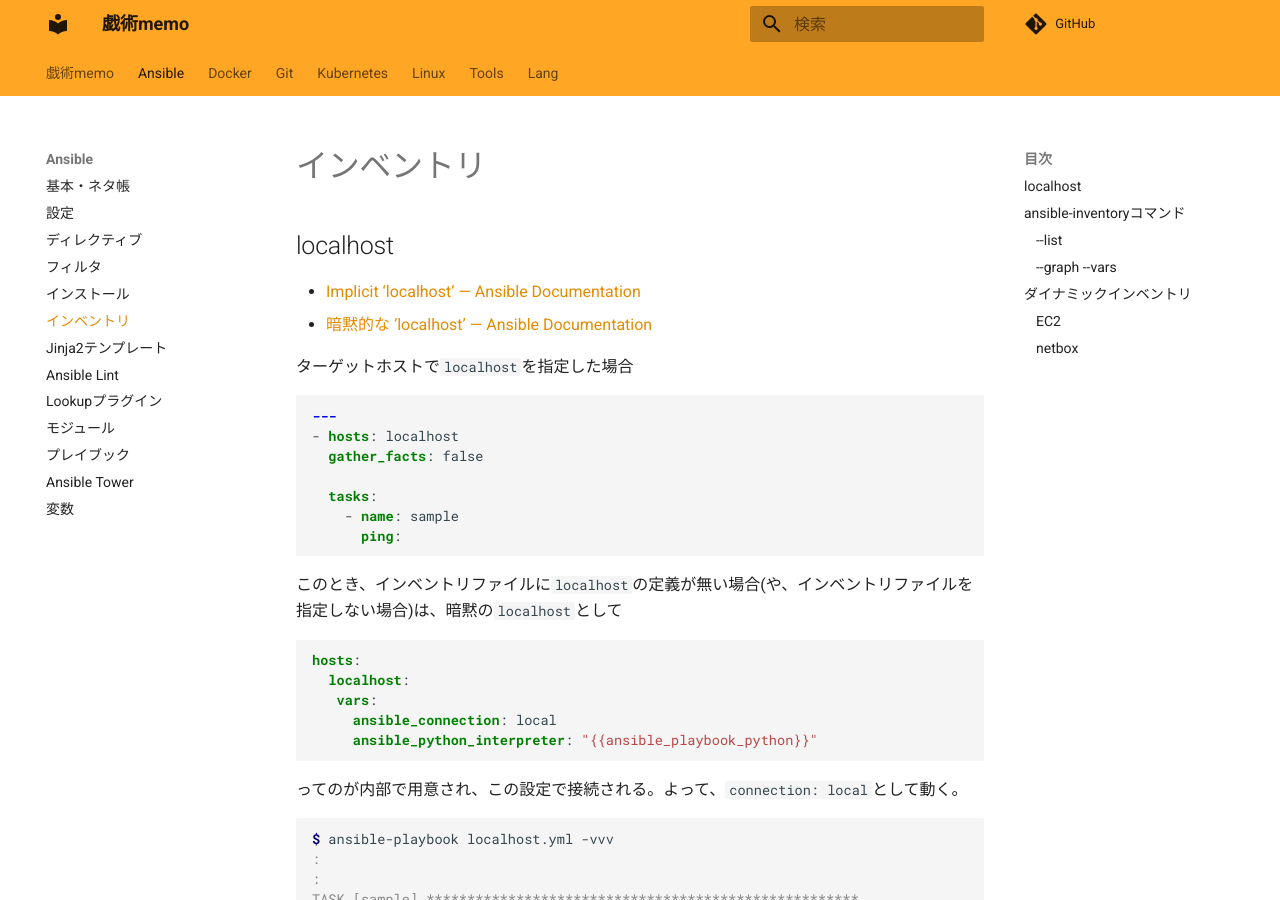
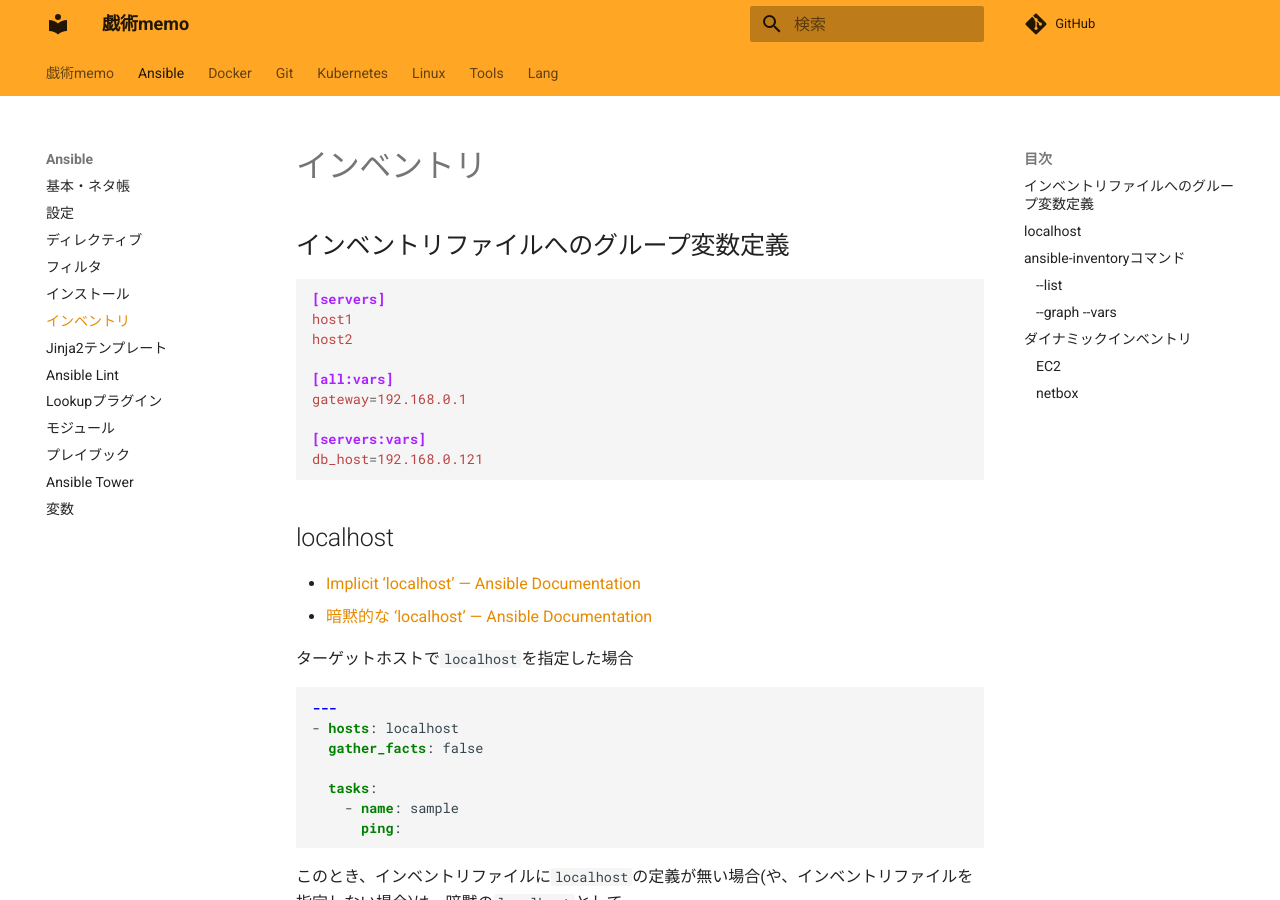
Before and after one commit to zaki-lknr/docs, an MkDocs documentation site: the page built from docs/Ansible/inventory.md, in a window 1280 px wide and 900 px high. Built offline with MkDocs 1.6.1 and Material for MkDocs 9.7.7, drawn with Linux system fonts in a browser that asks for light colours; comment, search, counter and statistics services are not loaded.

Commit message:
add: ansible/inventory: group vars

````diff
--- a/docs/Ansible/inventory.md
+++ b/docs/Ansible/inventory.md
@@ -1,4 +1,18 @@
 # インベントリ
+
+## インベントリファイルへのグループ変数定義
+
+```ini
+[servers]
+host1
+host2
+
+[all:vars]
+gateway=192.168.0.1
+
+[servers:vars]
+db_host=192.168.0.121
+```
 
 ## localhost
 
````
